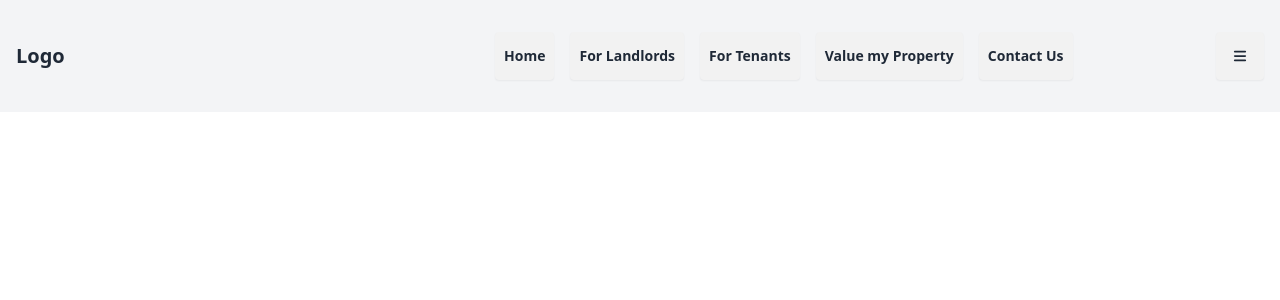
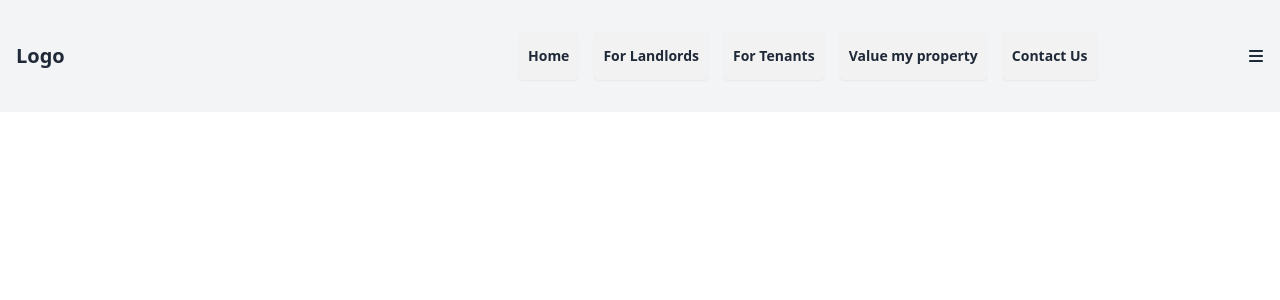
Before and after one commit to AlanNapieralski/tom-properties, a Next.js app: page / in a window 1280 px wide. Shown: the top 300 px of the page. Built offline with nearby package versions, Linux system fonts and the light colour scheme.

Commit message:
added a drawer menu

```diff
--- /dev/null
+++ b/src/app/components/Drawer.tsx
@@ -0,0 +1,35 @@
+'use client'
+import type { NavProps } from './shared/Nav'
+import React, { useRef } from 'react'
+import navLinks from '../models/navigationLinks'
+
+type DrawerProps = {
+  children: React.ReactNode
+  Nav: React.ComponentType<NavProps>
+}
+
+export default function Drawer({ children, Nav }: DrawerProps) {
+
+  const drawerRef = useRef(null)
+
+  return (
+    <>
+      <div className="drawer drawer-end">
+        <input ref={drawerRef} id="my-drawer" type="checkbox" className="drawer-toggle" />
+        <div className="drawer-content">
+          { /* FIX: This is probably not the way to go */}
+          <Nav drawerRef={drawerRef} />
+          {children}
+        </div>
+        <div className="drawer-side">
+          <label htmlFor="my-drawer" aria-label="close sidebar" className="drawer-overlay"></label>
+          <ul className="menu bg-base-200 text-base-content min-h-full w-80 p-4">
+            {navLinks.map(item => {
+              return <li><a>{item.name}</a></li>
+            })}
+          </ul>
+        </div>
+      </div>
+    </>
+  )
+}
--- a/src/app/components/shared/Nav.tsx
+++ b/src/app/components/shared/Nav.tsx
@@ -1,7 +1,15 @@
+'use client'
+import type { RefObject } from 'react'
 import { FontAwesomeIcon } from '@fortawesome/react-fontawesome'
 import { faBars } from '@fortawesome/free-solid-svg-icons'
+import navLinks from '../../models/navigationLinks'
 
-export default function Nav() {
+export type NavProps = {
+  drawerRef: RefObject<HTMLInputElement>
+}
+
+export default function Nav({ drawerRef }: NavProps) {
+
   return (
     <div className="h-28 flex flex-row items-center p-4 bg-gray-100">
       <div className="flex-grow">
@@ -9,17 +17,15 @@ export default function Nav() {
       </div>
 
       <div className="flex-grow flex justify-center space-x-4">
-        <button className="btn hover:bg-gray-200 p-2 rounded">Home</button>
-        <button className="btn hover:bg-gray-200 p-2 rounded">For Landlords</button>
-        <button className="btn hover:bg-gray-200 p-2 rounded">For Tenants</button>
-        <button className="btn hover:bg-gray-200 p-2 rounded">Value my Property</button>
-        <button className="btn hover:bg-gray-200 p-2 rounded">Contact Us</button>
+        {navLinks.map(item => {
+          return <button className="btn hover:bg-gray-200 p-2 rounded">{item.name}</button>
+        })}
       </div>
-
-      <button className="btn w-12 hover:bg-gray-200 p-2 rounded">
-        <FontAwesomeIcon icon={faBars} width={16} height={16} />
-      </button>
-
+      <div className="">
+        <button onClick={() => drawerRef.current?.click()}>
+          <FontAwesomeIcon icon={faBars} width={16} height={16} />
+        </button>
+      </div>
     </div>
   )
 }
--- /dev/null
+++ b/src/app/models/navigationLinks.ts
@@ -0,0 +1,24 @@
+const navLinks = [
+  {
+    name: 'Home',
+    link: null
+  },
+  {
+    name: 'For Landlords',
+    link: null
+  },
+  {
+    name: 'For Tenants',
+    link: null
+  },
+  {
+    name: 'Value my property',
+    link: null
+  },
+  {
+    name: 'Contact Us',
+    link: null
+  }
+]
+
+export default navLinks
--- a/src/app/page.tsx
+++ b/src/app/page.tsx
@@ -1,10 +1,12 @@
+import Drawer from "./components/Drawer"
 import Nav from "./components/shared/Nav"
 
 export default function Home() {
-
   return (
     <>
-      <Nav />
+      <Drawer Nav={Nav}>
+
+      </Drawer>
     </>
   )
 }
```
